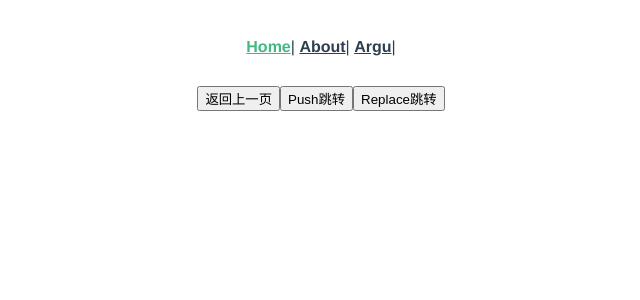
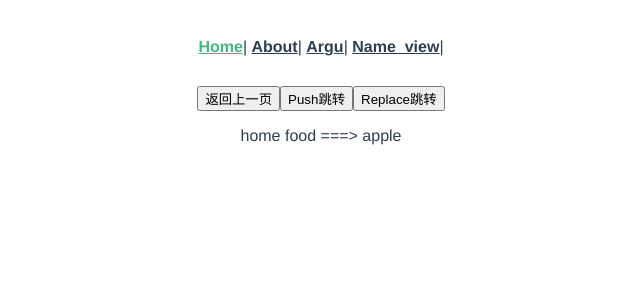
Before and after one commit to F0rL/vue-learning, a Vue app in the folder vue-shizhan/: page / in a window 1280 px wide. Shown: the top 300 px of the page, without its empty margins (319-959 px from the left). Built offline with nearby package versions, Linux system fonts and the light colour scheme.

Commit message:
router组件传参

```diff
--- a/vue-shizhan/src/App.vue
+++ b/vue-shizhan/src/App.vue
@@ -3,9 +3,10 @@
     <div id="nav">
       <router-link to="/">Home</router-link>|
       <router-link :to="{name: 'About'}">About</router-link>|
-      <router-link to="/argu">Argu</router-link>|
+      <router-link to="/argu/aaa">Argu</router-link>|
+      <router-link to="/name_view">Name_view</router-link>|
     </div>
-    <router-view />
+    <router-view/>
     <router-view name="email"/>
     <router-view name="tel"/>
   </div>
--- a/vue-shizhan/src/router/router.js
+++ b/vue-shizhan/src/router/router.js
@@ -6,17 +6,25 @@ export default [
     name: 'Home',
     // 别名
     alias: '/home_page',
-    component: Home
+    component: Home,
+    props: route => ({
+      food: route.query.food
+    })
   },
   {
     path: '/about',
     name: 'About',
-    component: () => import('@/views/About.vue')
+    component: () => import('@/views/About.vue'),
+    props: {
+      food: 'banana',
+      color: 'red'
+    }
   },
   {
     path: '/argu/:name',
     name: 'Argu',
-    component: () => import('@/views/Argu.vue')
+    component: () => import('@/views/Argu.vue'),
+    props: true
   },
   {
     path: '/parent',
@@ -34,7 +42,7 @@ export default [
     path: '/name_view',
     components: {
       default: () => import('@/views/Child.vue'),
-      mail: () => import('@/views/Email.vue'),
+      email: () => import('@/views/Email.vue'),
       tel: () => import('@/views/Tel.vue')
     }
   },
@@ -43,7 +51,7 @@ export default [
     redirect: {
       name: 'Home'
     }
-  },
+  }
   // {
   //   path: '/main',
   //   redirect: to => {
--- a/vue-shizhan/src/views/About.vue
+++ b/vue-shizhan/src/views/About.vue
@@ -1,5 +1,17 @@
 <template>
   <div class="about">
     <h1>This is an about page</h1>
+    <p>{{food}}</p>
   </div>
 </template>
+<script>
+export default {
+  name: 'About',
+  props: {
+    food: {
+      type: String,
+      default: 'apple',
+    },
+  },
+}
+</script>
--- a/vue-shizhan/src/views/Argu.vue
+++ b/vue-shizhan/src/views/Argu.vue
@@ -1,21 +1,21 @@
 <template>
   <div>
     <h2>Argu</h2>
-    {{$route.params.name}}
+    {{name}}
   </div>
 </template>
 
 <script>
 export default {
   name: 'Argu',
-  data() {
-    return {
-
+  props: {
+    name: {
+      type: String,
+      default: 'Lison',
     }
-  }
+  },
 }
 </script>
 
 <style scoped lang="scss">
-
 </style>
--- a/vue-shizhan/src/views/Home.vue
+++ b/vue-shizhan/src/views/Home.vue
@@ -3,6 +3,7 @@
     <button @click="handleClick('back')">返回上一页</button>
     <button @click="handleClick('push')">Push跳转</button>
     <button @click="handleClick('replace')">Replace跳转</button>
+    <p>home food ===> {{food}}</p>
   </div>
 </template>
 
@@ -11,6 +12,12 @@
 
 export default {
   name: 'Home',
+  props: {
+    food: {
+      type: String,
+      default: 'apple',
+    },
+  },
   methods: {
     handleClick(type) {
       if (type === 'back') {
@@ -36,7 +43,7 @@ export default {
         // 模板语法
         const name = 'params listen'
         this.$router.push({
-          path: `/argu/${name}`
+          path: `/argu/${name}`,
         })
       } else if (type === 'replace') {
         this.$router.replace({
```
